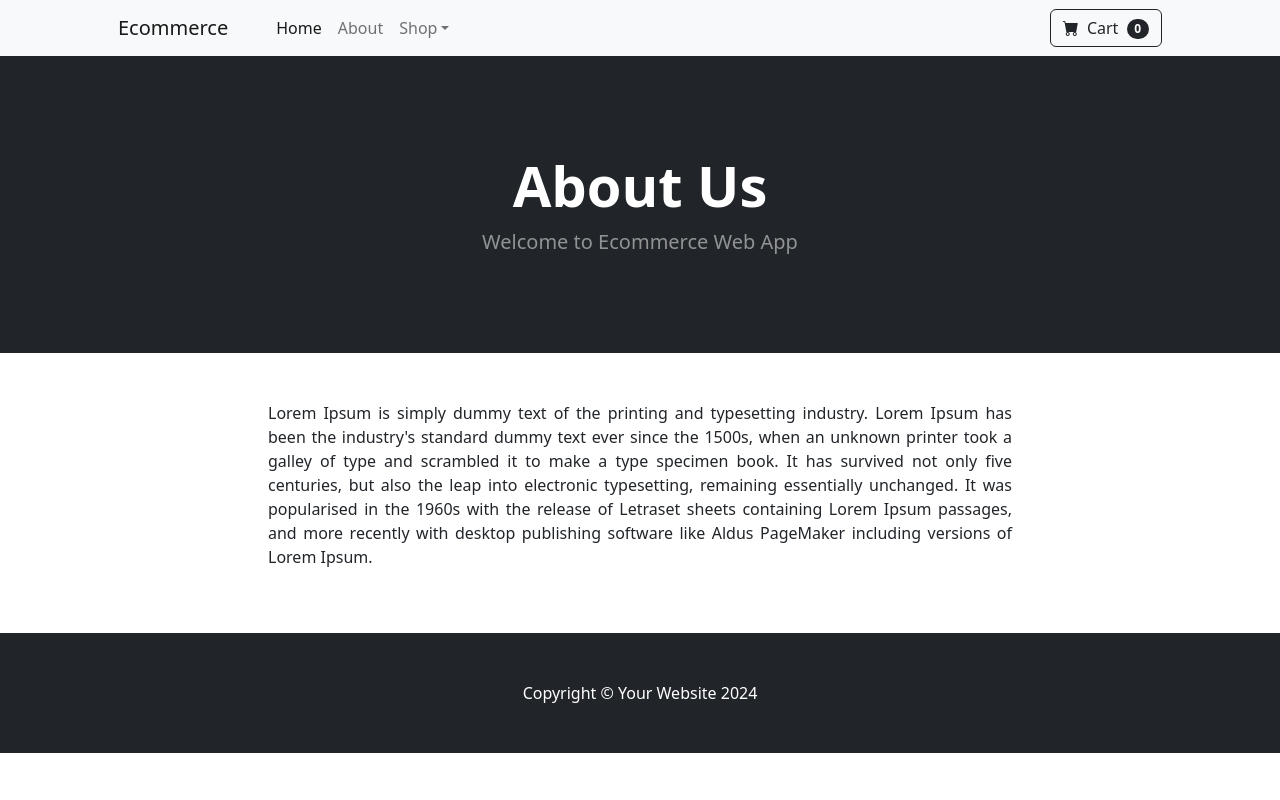
After one commit to usman-29/Ecommerce-Django, a Django app: template store/templates/about.html in a window 1280 px wide. The commit adds this page. Run offline with Django 5.2, Linux system fonts and the light colour scheme; the template is opened without the code that fills it, so the values that code supplies are empty; some libraries are stand-ins or nearby versions.

Commit message:
added about.html file

```diff
--- /dev/null
+++ b/store/templates/about.html
@@ -0,0 +1,27 @@
+{% extends 'base.html' %}
+
+{% block content %}
+<!-- Header-->
+<header class="bg-dark py-5">
+    <div class="container px-4 px-lg-5 my-5">
+        <div class="text-center text-white">
+            <h1 class="display-4 fw-bolder">About Us</h1>
+            <p class="lead fw-normal text-white-50 mb-0">Welcome to Ecommerce Web App</p>
+        </div>
+    </div>
+</header>
+
+<div class="container">
+    <div class="row">
+        <center>
+            <div class= "col-8">
+                <br/><br/>
+                <p align="justify">
+                    Lorem Ipsum is simply dummy text of the printing and typesetting industry. Lorem Ipsum has been the industry's standard dummy text ever since the 1500s, when an unknown printer took a galley of type and scrambled it to make a type specimen book. It has survived not only five centuries, but also the leap into electronic typesetting, remaining essentially unchanged. It was popularised in the 1960s with the release of Letraset sheets containing Lorem Ipsum passages, and more recently with desktop publishing software like Aldus PageMaker including versions of Lorem Ipsum.
+                </p>
+                <br/><br/>
+            </div>
+        </center>
+    </div>
+</div>
+{% endblock %}
--- /dev/null
+++ b/store/templates/base.html
@@ -0,0 +1,33 @@
+{% load static %}
+
+<!DOCTYPE html>
+<html lang="en">
+    <head>
+        <meta charset="utf-8" />
+        <meta name="viewport" content="width=device-width, initial-scale=1, shrink-to-fit=no" />
+        <meta name="description" content="" />
+        <meta name="author" content="" />
+        <title>Django Ecommerce</title>
+        <!-- Favicon-->
+        <link rel="icon" type="image/x-icon" href="{% static 'assets/favicon.ico' %}" />
+        <!-- Bootstrap icons-->
+        <link href="https://cdn.jsdelivr.net/npm/bootstrap-icons@1.5.0/font/bootstrap-icons.css" rel="stylesheet" />
+        <!-- Core theme CSS (includes Bootstrap)-->
+        <link href="{% static 'css/styles.css' %}" rel="stylesheet" />
+    </head>
+    <body>
+        {% include 'navbar.html' %}
+
+        {% block content %}
+        {% endblock %}
+
+        <!-- Footer-->
+        <footer class="py-5 bg-dark">
+            <div class="container"><p class="m-0 text-center text-white">Copyright &copy; Your Website 2024</p></div>
+        </footer>
+        <!-- Bootstrap core JS-->
+        <script src="https://cdn.jsdelivr.net/npm/bootstrap@5.2.3/dist/js/bootstrap.bundle.min.js"></script>
+        <!-- Core theme JS-->
+        <script src="{% static 'js/scripts.js' %}"></script>
+    </body>
+</html>
--- /dev/null
+++ b/store/templates/navbar.html
@@ -0,0 +1,29 @@
+<!-- Navigation-->
+<nav class="navbar navbar-expand-lg navbar-light bg-light">
+    <div class="container px-4 px-lg-5">
+        <a class="navbar-brand" href="{% url 'home' %}">Ecommerce</a>
+        <button class="navbar-toggler" type="button" data-bs-toggle="collapse" data-bs-target="#navbarSupportedContent" aria-controls="navbarSupportedContent" aria-expanded="false" aria-label="Toggle navigation"><span class="navbar-toggler-icon"></span></button>
+        <div class="collapse navbar-collapse" id="navbarSupportedContent">
+            <ul class="navbar-nav me-auto mb-2 mb-lg-0 ms-lg-4">
+                <li class="nav-item"><a class="nav-link active" aria-current="page" href="{% url 'home' %}">Home</a></li>
+                <li class="nav-item"><a class="nav-link" href="{% url 'about' %}">About</a></li>
+                <li class="nav-item dropdown">
+                    <a class="nav-link dropdown-toggle" id="navbarDropdown" href="#" role="button" data-bs-toggle="dropdown" aria-expanded="false">Shop</a>
+                    <ul class="dropdown-menu" aria-labelledby="navbarDropdown">
+                        <li><a class="dropdown-item" href="#!">All Products</a></li>
+                        <li><hr class="dropdown-divider" /></li>
+                        <li><a class="dropdown-item" href="#!">Popular Items</a></li>
+                        <li><a class="dropdown-item" href="#!">New Arrivals</a></li>
+                    </ul>
+                </li>
+            </ul>
+            <form class="d-flex">
+                <button class="btn btn-outline-dark" type="submit">
+                    <i class="bi-cart-fill me-1"></i>
+                    Cart
+                    <span class="badge bg-dark text-white ms-1 rounded-pill">0</span>
+                </button>
+            </form>
+        </div>
+    </div>
+</nav>
--- a/store/urls.py
+++ b/store/urls.py
@@ -3,4 +3,5 @@ from . import views
 
 urlpatterns = [
     path('', views.home, name='home'),
+    path('about/', views.about, name='about'),
 ]
--- a/store/views.py
+++ b/store/views.py
@@ -5,3 +5,7 @@ from .models import Product
 def home(request):
     products = Product.objects.all()
     return render(request, 'home.html', {'products': products})
+
+
+def about(request):
+    return render(request, 'about.html', {})
```
Also changed, not shown: store/templates/home.html (+5 -65 lines).
